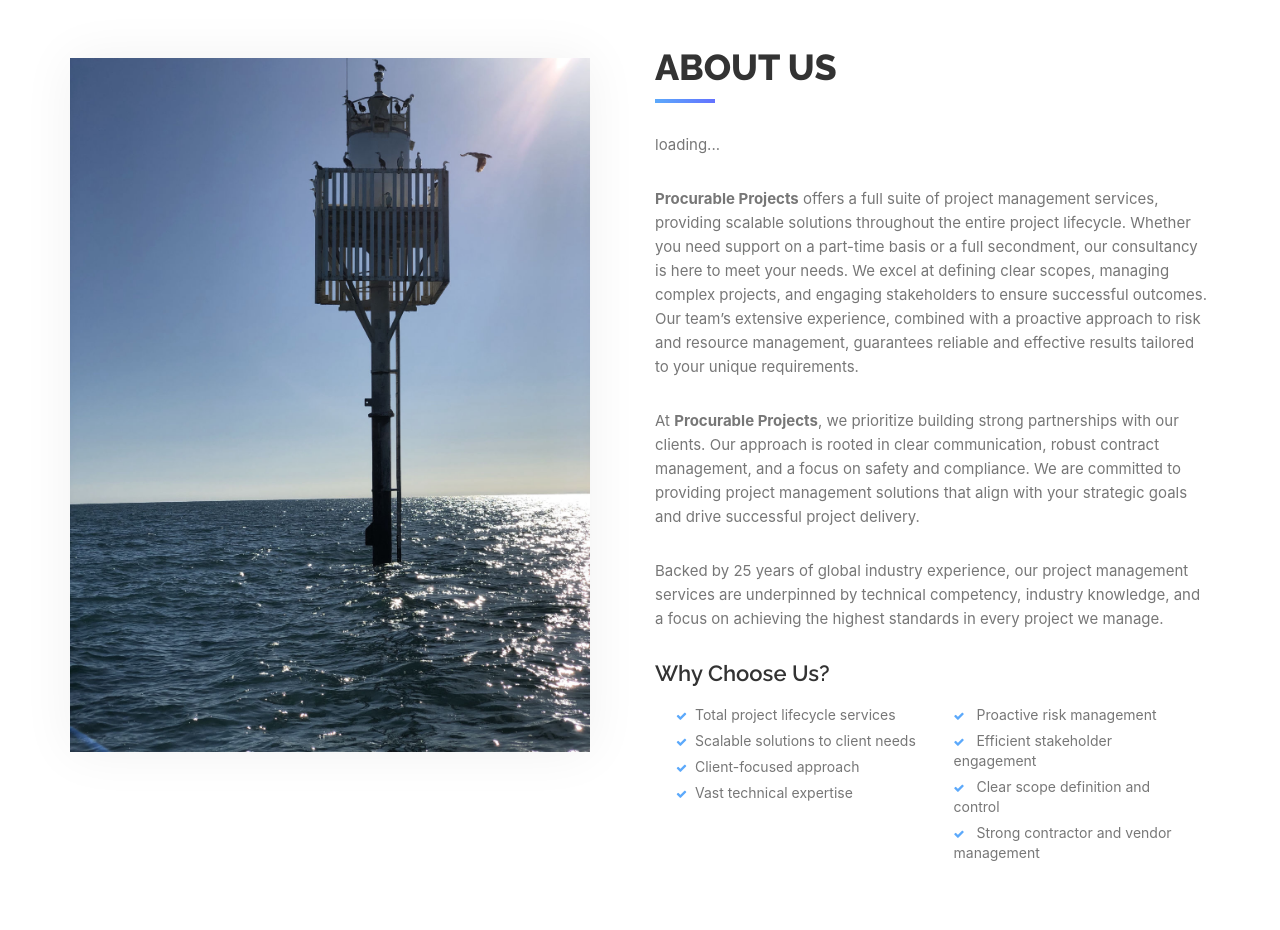
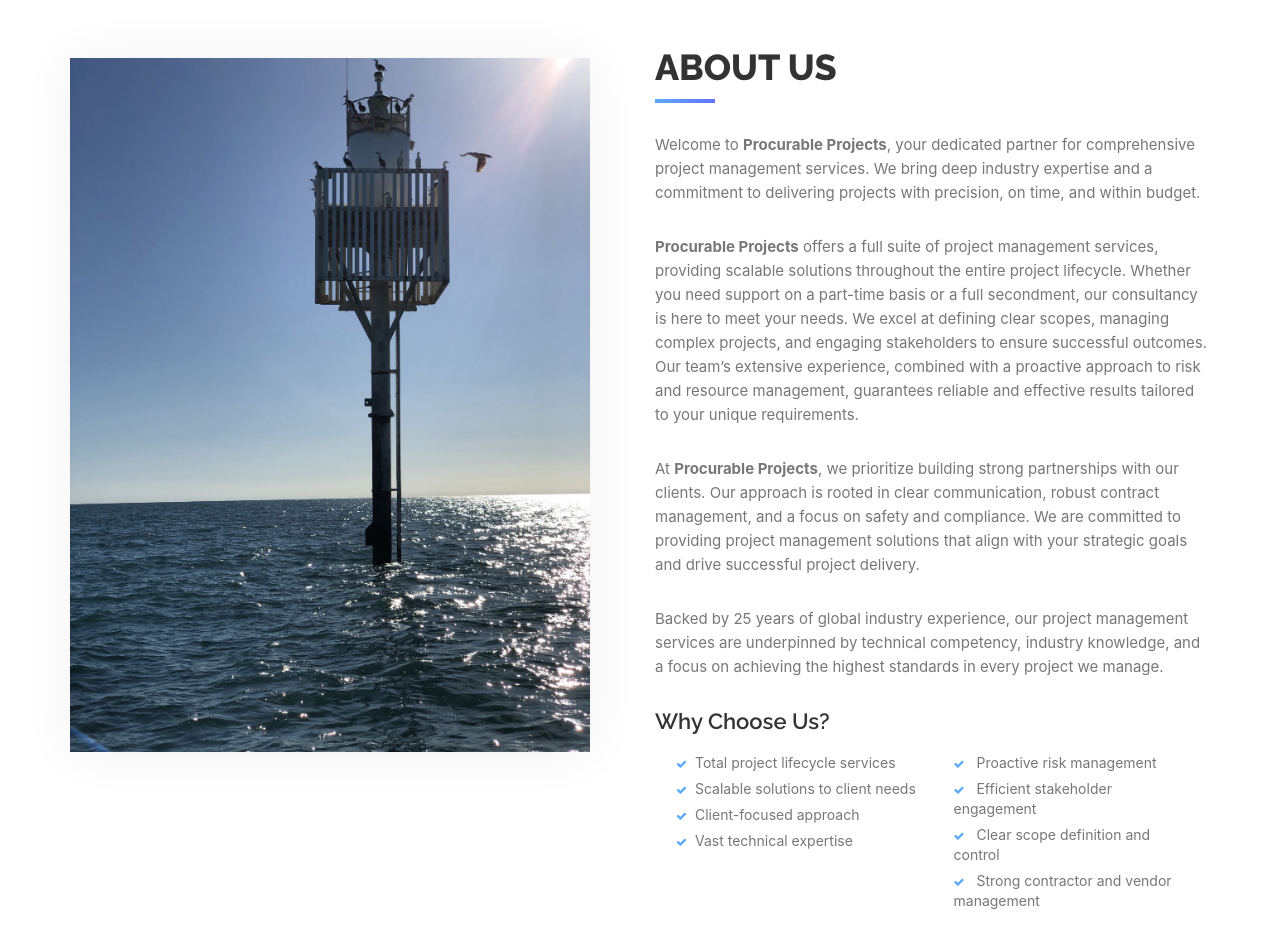
Before and after one commit to danmancs/Procurable_new, a React (Create React App) app: page / in a window 1280 px wide. Shown: the part 960-1890 px from the top of the page. Built offline with nearby package versions, Linux system fonts and the light colour scheme; what smooth-scroll would draw is missing.

Commit message:
projects focus

```diff
--- a/src/components/about.jsx
+++ b/src/components/about.jsx
@@ -30,7 +30,7 @@ export const About = (props) => {
           <div className="col-xs-12 col-md-6">
             <div className="about-text">
               <h2>About Us</h2>
-                          <p>{props.data ? formatText(props.data.paragraph) : "loading..."}</p>
+                          <p>{props.data ? formatText(props.data.paragraph1) : "loading..."}</p>
                           <p>{props.data ? formatText(props.data.paragraph2) : "loading..."}</p>
                           <p>{props.data ? formatText(props.data.paragraph3) : "loading..."}</p>
                           <p>{props.data ? formatText(props.data.paragraph4) : "loading..."}</p>
```
